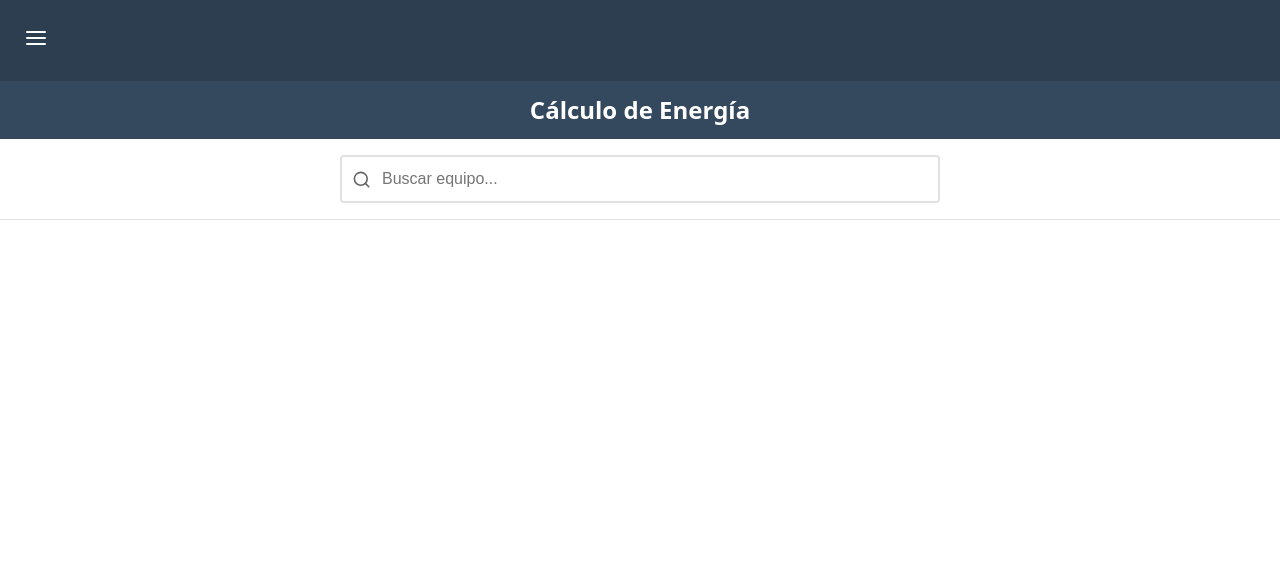
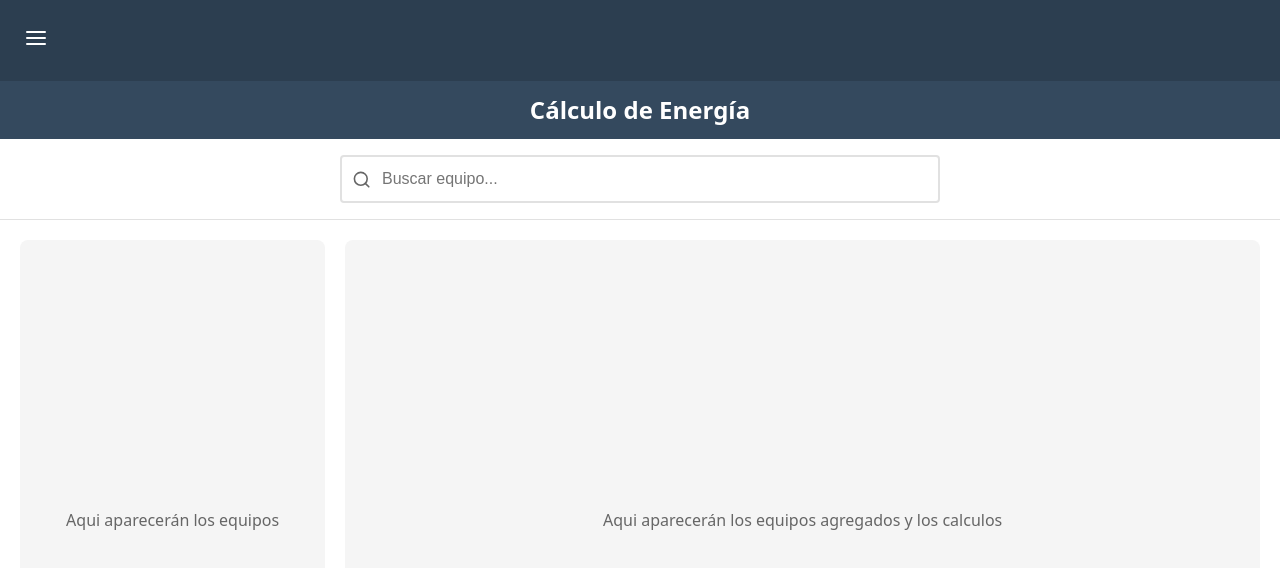
Before and after one commit to rgap/Energy-Consumption-and-Solar-Sizing-Calculator, a React (Vite) app: page / in a window 1280 px wide. Shown: the top 568 px of the page. Built offline with nearby package versions, Linux system fonts and the light colour scheme.

Commit message:
feat: added two sections below the searchbar

```diff
--- a/src/App.css
+++ b/src/App.css
@@ -93,3 +93,55 @@ body {
 .search-input:focus {
   border-color: #2c3e50;
 }
+
+.content-wrapper {
+  display: flex;
+  width: 100%;
+  gap: 20px;
+  padding: 20px;
+  height: calc(100vh - 200px);
+}
+
+.sidebar {
+  width: 25%;
+  background-color: #f5f5f5;
+  border-radius: 8px;
+  padding: 16px;
+  min-height: 400px;
+}
+
+.main-content {
+  flex: 1;
+  background-color: #f5f5f5;
+  border-radius: 8px;
+  padding: 16px;
+  min-height: 400px;
+}
+
+.centered-text {
+  width: 100%;
+  text-align: center;
+  color: #666;
+}
+
+.products-filtered {
+  width: 25%;
+  display: flex;
+  justify-content: center;
+  align-items: center;
+  background-color: #f5f5f5;
+  border-radius: 8px;
+  padding: 16px;
+  min-height: 400px;
+}
+
+.product-list {
+  width: 75%;
+  display: flex;
+  justify-content: center;
+  align-items: center;
+  background-color: #f5f5f5;
+  border-radius: 8px;
+  padding: 16px;
+  min-height: 400px;
+}
--- a/src/App.tsx
+++ b/src/App.tsx
@@ -30,6 +30,14 @@ function App() {
           <input type="text" className="search-input" placeholder="Buscar equipo..." value={searchQuery} onChange={handleSearchChange} />
         </div>
       </div>
+      <div className="content-wrapper">
+        <aside className="products-filtered">
+          <div className="centered-text">Aqui aparecerán los equipos</div>
+        </aside>
+        <section className="product-list">
+          <div className="centered-text">Aqui aparecerán los equipos agregados y los calculos</div>
+        </section>
+      </div>
     </div>
   );
 }
```
